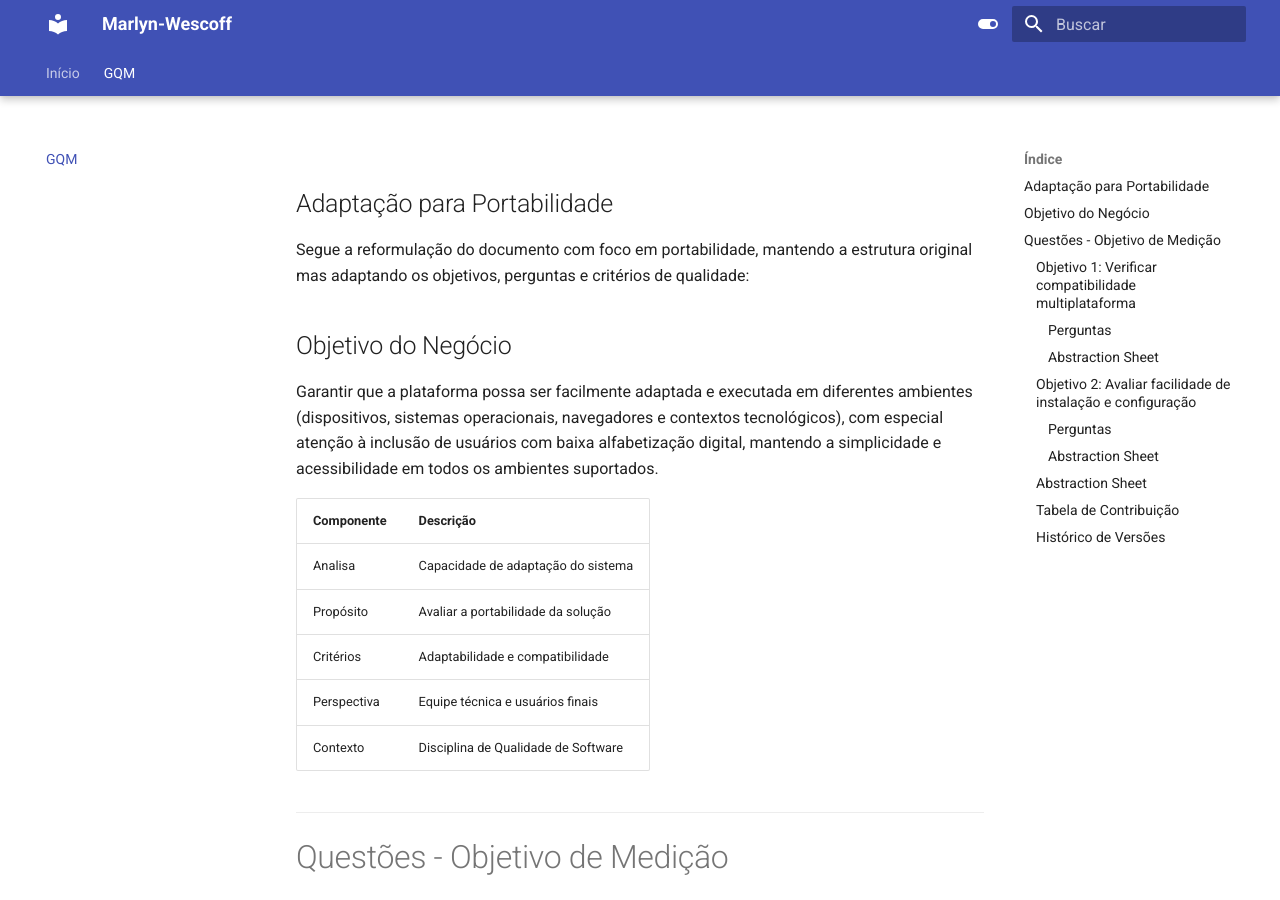
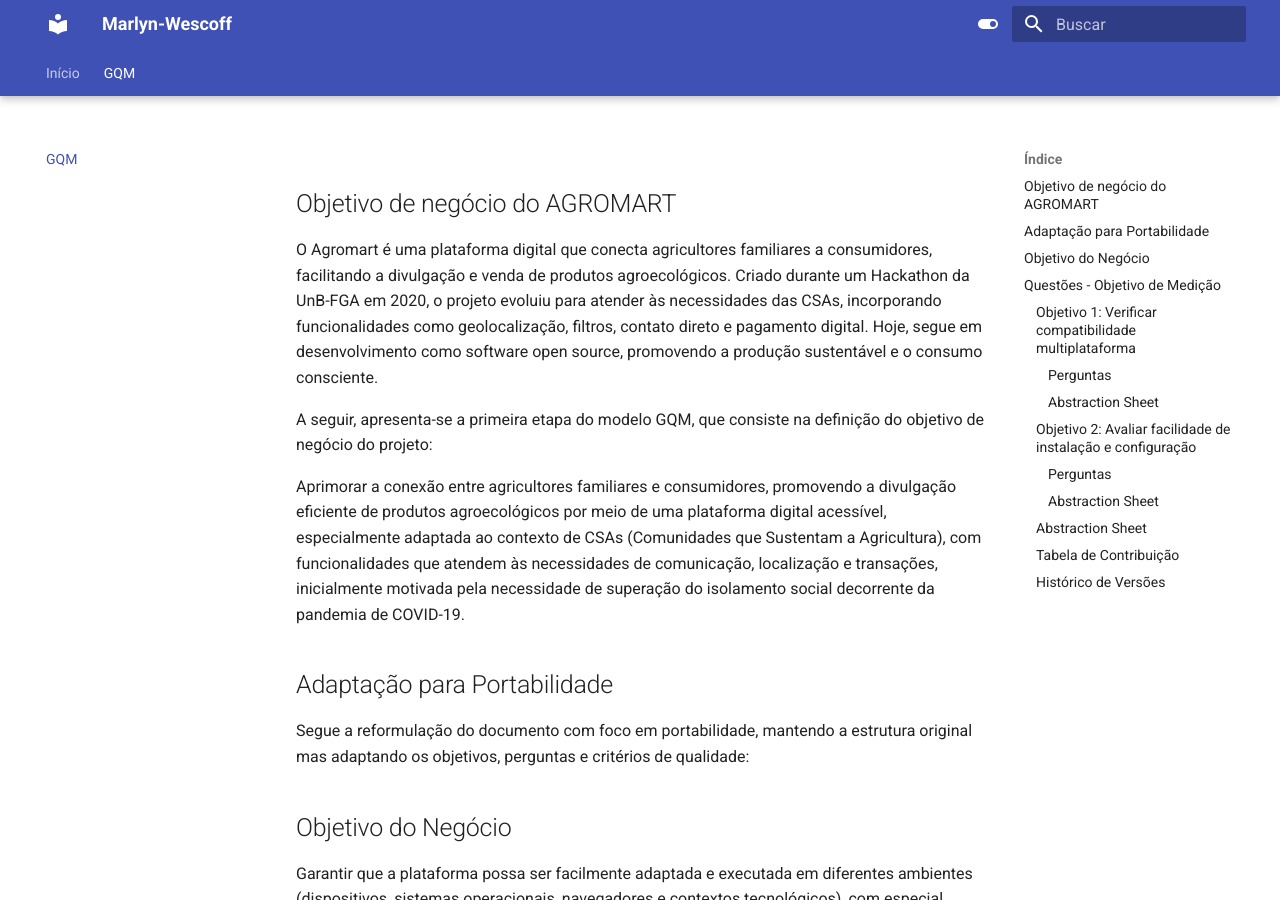
Before and after one commit to FCTE-Qualidade-de-Software-1/2025-1-T01-MARLYN-WESCOFF, an MkDocs documentation site: the page built from docs/GQM.md, in a window 1280 px wide and 900 px high. Built offline with MkDocs 1.6.1 and Material for MkDocs 9.7.7, drawn with Linux system fonts in a browser that asks for light colours.

Commit message:
Mudanças no objetivo de negócio do AGROMART

```diff
--- a/docs/GQM.md
+++ b/docs/GQM.md
@@ -1,3 +1,11 @@
+## Objetivo de negócio do AGROMART
+
+O Agromart é uma plataforma digital que conecta agricultores familiares a consumidores, facilitando a divulgação e venda de produtos agroecológicos. Criado durante um Hackathon da UnB-FGA em 2020, o projeto evoluiu para atender às necessidades das CSAs, incorporando funcionalidades como geolocalização, filtros, contato direto e pagamento digital. Hoje, segue em desenvolvimento como software open source, promovendo a produção sustentável e o consumo consciente.
+
+A seguir, apresenta-se a primeira etapa do modelo GQM, que consiste na definição do objetivo de negócio do projeto:
+
+Aprimorar a conexão entre agricultores familiares e consumidores, promovendo a divulgação eficiente de produtos agroecológicos por meio de uma plataforma digital acessível, especialmente adaptada ao contexto de CSAs (Comunidades que Sustentam a Agricultura), com funcionalidades que atendem às necessidades de comunicação, localização e transações, inicialmente motivada pela necessidade de superação do isolamento social decorrente da pandemia de COVID-19.
+
 ## Adaptação para Portabilidade
 
 Segue a reformulação do documento com foco em portabilidade, mantendo a estrutura original mas adaptando os objetivos, perguntas e critérios de qualidade:
```
